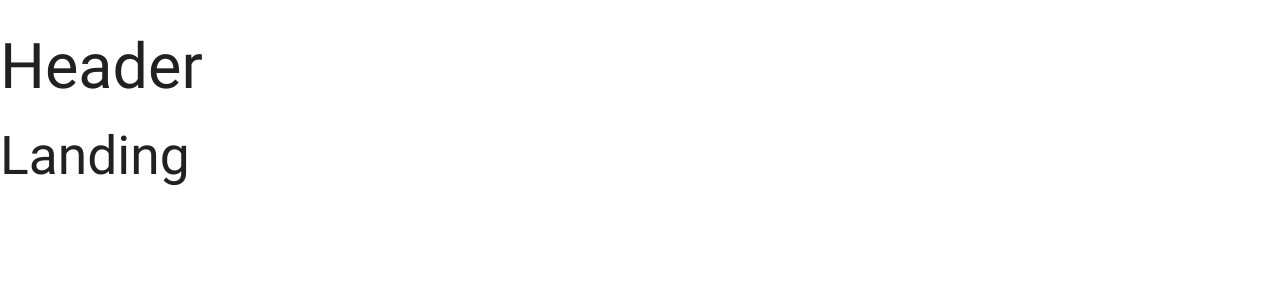
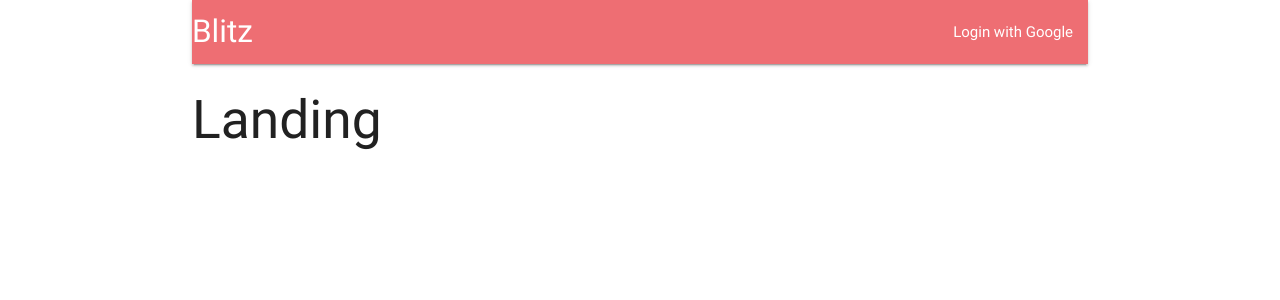
Before and after one commit to Dashon-Hawkins/FullstackBlitz, a React (Create React App) app in the folder client/: page / in a window 1280 px wide. Shown: the top 300 px of the page. Built offline with nearby package versions, Linux system fonts and the light colour scheme.

Commit message:
header set

```diff
--- a/client/src/components/App.js
+++ b/client/src/components/App.js
@@ -1,5 +1,4 @@
 import React from 'react';
-
 import {BrowserRouter, Route} from 'react-router-dom'
 import Header from './Header'
 
@@ -9,16 +8,15 @@
   const Landing = () =><h2>Landing</h2>
 
   return(
+    <div className="container">
     <BrowserRouter>
-<div>
+   <div>
 <Header/>
  <Route path="/" exact component={Landing}/>
  <Route path="/survey/new" component={Survey}/>
-
 </div>
-
     </BrowserRouter>
-
+</div>
   )
 
 };
--- a/client/src/components/Header.js
+++ b/client/src/components/Header.js
@@ -4,7 +4,14 @@
 
     render() {
          return(
-             <div><h1>Header</h1></div>
+            <nav>
+            <div className="nav-wrapper">
+              <a className="left brand-logo">Blitz</a>
+              <ul className="right">
+                <li><a>Login with Google</a></li>
+              </ul>
+            </div>
+          </nav>
          )
     }
 
```
